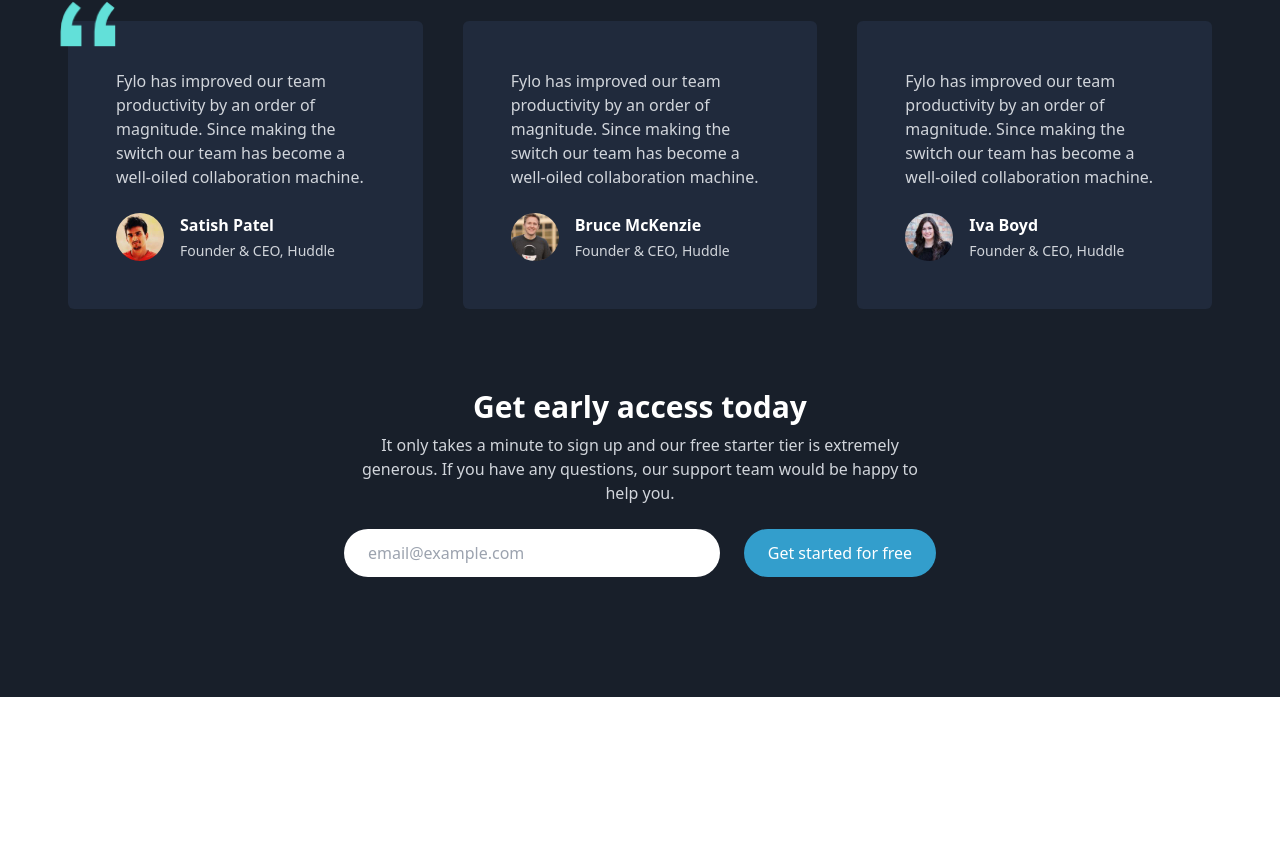
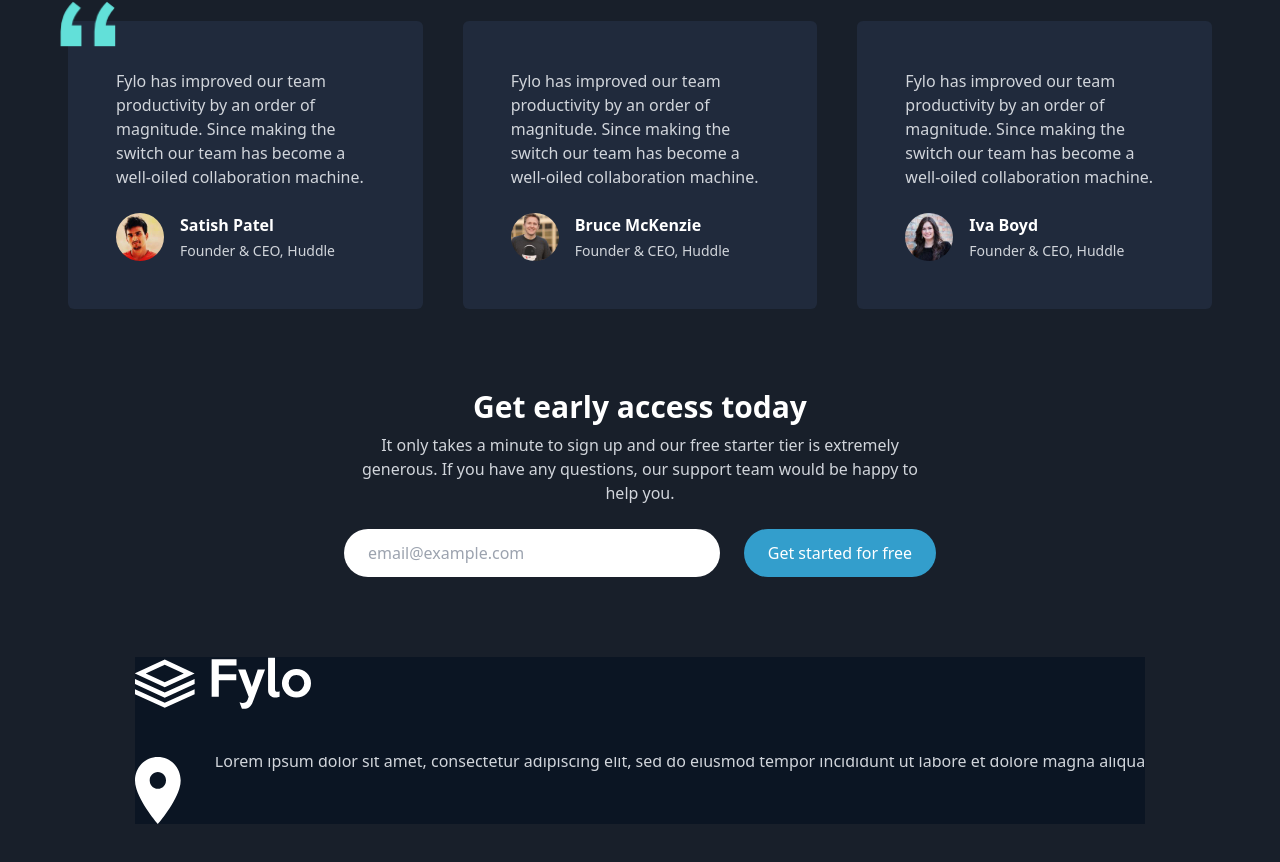
Before and after one commit to AtanasovCode/fylo-dark, a React (Vite) app: page / in a window 1280 px wide. Shown: the part 2008-2870 px from the top of the page. Before the commit the page ends 2705 px from the top, so only its background shows below. Built offline with nearby package versions, Linux system fonts and the light colour scheme.

Commit message:
created reusable footer contact component

```diff
--- a/src/App.jsx
+++ b/src/App.jsx
@@ -6,6 +6,7 @@ import FeaturesGrid from "./components/FeaturesGrid";
 import Info from "./components/Info";
 import QuotesSection from "./components/QuotesSection";
 import MailPrompt from "./components/MailPrompt";
+import Footer from "./components/Footer";
 
 const App = () => {
   return (
@@ -16,6 +17,7 @@ const App = () => {
       <Info />
       <QuotesSection />
       <MailPrompt />
+      <Footer />
     </div>
   );
 }
--- /dev/null
+++ b/src/components/Footer.jsx
@@ -0,0 +1,33 @@
+import logo from '../assets/images/logo.svg';
+import locationIcon from '../assets/images/icon-location.svg';
+
+const Footer = () => {
+    return (
+        <div className="flex flex-col items-start justify-center bg-dark-blue-footer text-white">
+            <div className="flex flex-col items-start justify-center">
+                <div className="flex items-center justify-center w-22 mb-12">
+                    <img
+                        src={logo}
+                        alt="logo"
+                        className="w-full"
+                    />
+                </div>
+                <div className="flex items-start justify-center overflow-hidden">
+                    <div className="flex items-center justify-center mr-8">
+                        <img
+                            src={locationIcon}
+                            alt="location icon"
+                            className="w-12"
+                        />
+                    </div>
+                    <div className="text-gray-300 -mt-2">
+                        Lorem ipsum dolor sit amet, consectetur adipiscing elit, sed do eiusmod tempor incididunt ut labore et
+                        dolore magna aliqua
+                    </div>
+                </div>
+            </div>
+        </div>
+    );
+}
+
+export default Footer;
--- /dev/null
+++ b/src/components/FooterContact.jsx
@@ -0,0 +1,19 @@
+
+
+const FooterContact = ({
+    icon,
+    text,
+}) => {
+    return (
+        <div className="flex items-center justify-center">
+            <div className="mr-2 flex items-center justify-center">
+                <img src={icon} alt="icon for contact" className="w-8" />
+            </div>
+            <div className="text-gray-300">
+                {text}
+            </div>
+        </div>
+    );
+}
+
+export default FooterContact;
```
